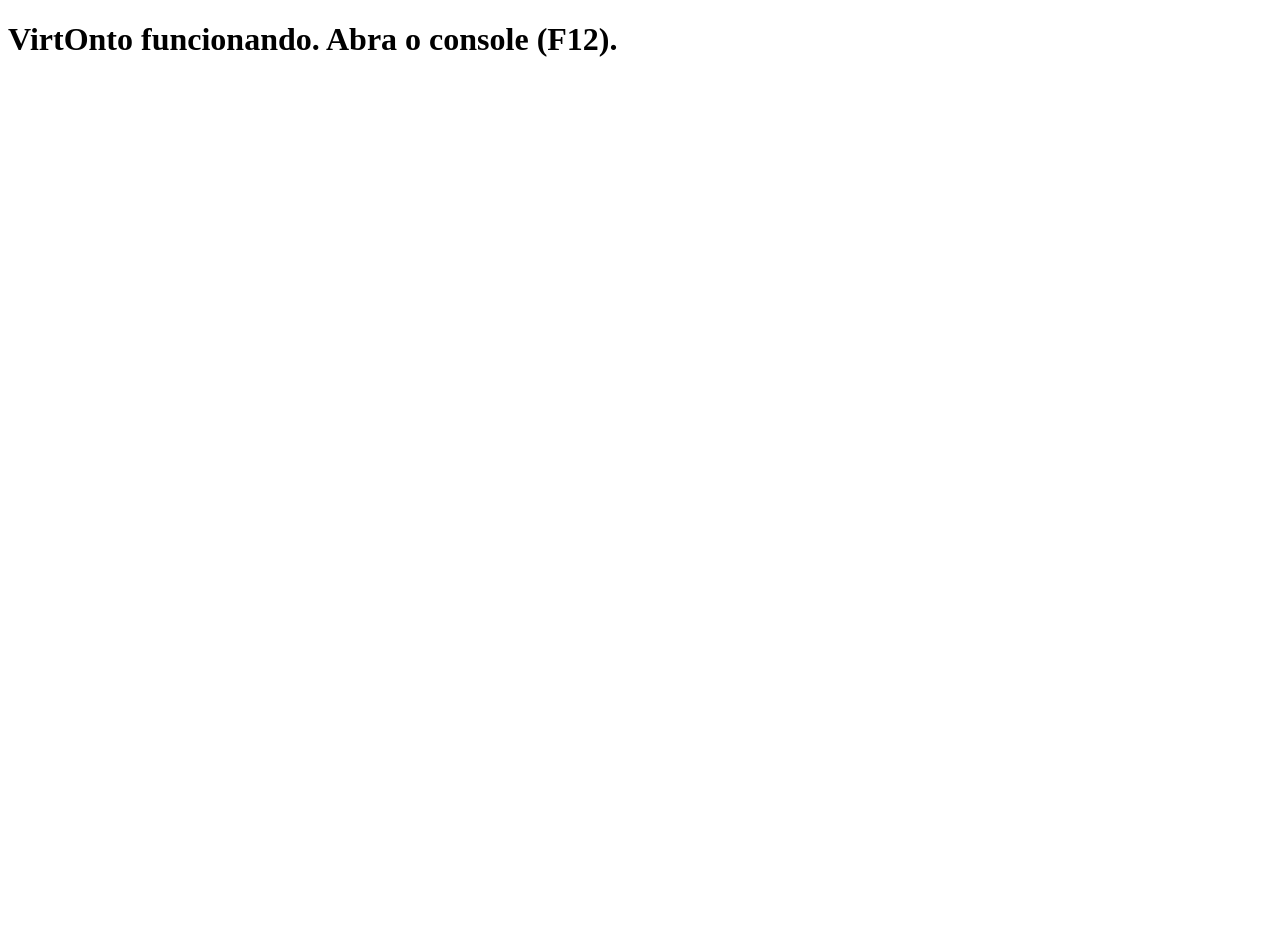
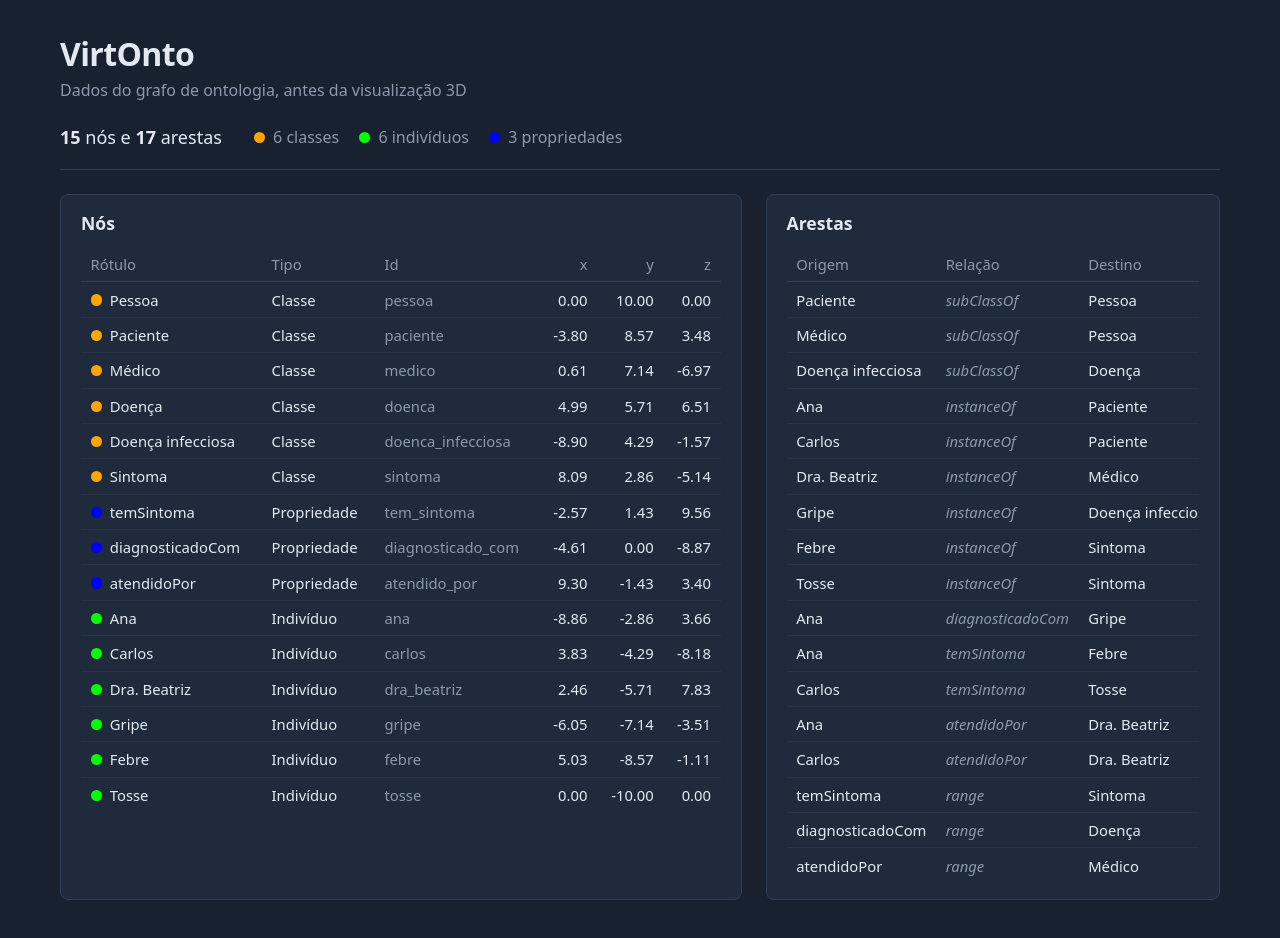
Before and after one commit to FabinhoFarias/VirtOnto, a React (Vite) app in the folder frontreact/: page / in a window 1280 px wide. Shown: the top 938 px of the page. Before the commit the page ends 800 px from the top, so only its background shows below. Built offline with nearby package versions, Linux system fonts and the light colour scheme.

Commit message:
feat(frontend): tela de inspeção do grafo com resumo e tabelas

```diff
--- a/frontreact/src/App.jsx
+++ b/frontreact/src/App.jsx
@@ -1,10 +1,47 @@
+import { useEffect, useState } from 'react';
 import { loadGraph } from './services/graphLoader.js';
+import GraphSummary from './components/GraphSummary.jsx';
+import NodeTable from './components/NodeTable.jsx';
+import EdgeTable from './components/EdgeTable.jsx';
 
-// Teste provisório: carrega o grafo e mostra o resultado no console (F12).
-loadGraph('/data/sample-graph.json')
-  .then((graph) => console.log('Grafo carregado:', graph))
-  .catch((error) => console.error('Erro:', error.message));
+// import.meta.env.BASE_URL garante que o caminho funcione também depois do deploy.
+const SAMPLE_GRAPH_URL = `${import.meta.env.BASE_URL}data/sample-graph.json`;
 
 export default function App() {
-  return <h1>VirtOnto funcionando. Abra o console (F12).</h1>;
+  // Três estados possíveis da tela: carregando, erro, ou com o grafo pronto.
+  const [graph, setGraph] = useState(null);
+  const [error, setError] = useState(null);
+
+  // Roda uma vez quando o componente aparece na tela.
+  useEffect(() => {
+    loadGraph(SAMPLE_GRAPH_URL)
+      .then(setGraph)
+      .catch((err) => setError(err.message));
+  }, []);
+
+  return (
+    <div className="app">
+      <header className="app-header">
+        <h1>VirtOnto</h1>
+        <p className="subtitle">Dados do grafo de ontologia, antes da visualização 3D</p>
+      </header>
+
+      {error && (
+        <p className="status error" role="alert">
+          {error} Confira se o arquivo existe em public/data/.
+        </p>
+      )}
+      {!error && !graph && <p className="status">Carregando grafo…</p>}
+
+      {graph && (
+        <main>
+          <GraphSummary nodes={graph.nodes} edges={graph.edges} />
+          <div className="panels">
+            <NodeTable nodes={graph.nodes} />
+            <EdgeTable edges={graph.edges} nodesById={graph.nodesById} />
+          </div>
+        </main>
+      )}
+    </div>
+  );
 }
--- /dev/null
+++ b/frontreact/src/components/EdgeTable.jsx
@@ -0,0 +1,31 @@
+/** Tabela com as arestas no formato "origem — relação — destino". */
+export default function EdgeTable({ edges, nodesById }) {
+  // Usa o mapa para trocar o id pelo rótulo legível do nó.
+  const labelOf = (id) => nodesById.get(id)?.label ?? `${id} (não encontrado)`;
+
+  return (
+    <section className="panel">
+      <h2>Arestas</h2>
+      <div className="table-scroll">
+        <table>
+          <thead>
+            <tr>
+              <th scope="col">Origem</th>
+              <th scope="col">Relação</th>
+              <th scope="col">Destino</th>
+            </tr>
+          </thead>
+          <tbody>
+            {edges.map((edge) => (
+              <tr key={edge.id} className={edge.isBroken ? 'broken' : undefined}>
+                <td>{labelOf(edge.source)}</td>
+                <td className="relation">{edge.label}</td>
+                <td>{labelOf(edge.target)}</td>
+              </tr>
+            ))}
+          </tbody>
+        </table>
+      </div>
+    </section>
+  );
+}
--- /dev/null
+++ b/frontreact/src/components/GraphSummary.jsx
@@ -0,0 +1,32 @@
+import { NODE_TYPES } from '../constants/nodeTypes.js';
+
+/** Mostra quantos nós de cada tipo existem e quantas arestas o grafo tem. */
+export default function GraphSummary({ nodes, edges }) {
+  const countsByType = Object.entries(NODE_TYPES).map(([typeNumber, info]) => ({
+    ...info,
+    count: nodes.filter((node) => node.type === Number(typeNumber)).length,
+  }));
+  const brokenEdges = edges.filter((edge) => edge.isBroken).length;
+
+  return (
+    <section className="summary" aria-label="Resumo do grafo">
+      <p className="summary-total">
+        <strong>{nodes.length}</strong> nós e <strong>{edges.length}</strong> arestas
+      </p>
+      <ul className="summary-types">
+        {countsByType.map((type) => (
+          <li key={type.key}>
+            <span className="swatch" style={{ background: type.color }} aria-hidden="true" />
+            {type.count} {type.label.toLowerCase()}
+            {type.count === 1 ? '' : 's'}
+          </li>
+        ))}
+      </ul>
+      {brokenEdges > 0 && (
+        <p className="summary-warning">
+          {brokenEdges} aresta(s) apontam para nós que não existem no JSON.
+        </p>
+      )}
+    </section>
+  );
+}
--- /dev/null
+++ b/frontreact/src/components/NodeTable.jsx
@@ -0,0 +1,40 @@
+/** Formata um número com 2 casas decimais para mostrar as coordenadas. */
+const fmt = (value) => value.toFixed(2);
+
+/** Tabela com todos os nós: cor, rótulo, tipo, id e posição (x, y, z). */
+export default function NodeTable({ nodes }) {
+  return (
+    <section className="panel">
+      <h2>Nós</h2>
+      <div className="table-scroll">
+        <table>
+          <thead>
+            <tr>
+              <th scope="col">Rótulo</th>
+              <th scope="col">Tipo</th>
+              <th scope="col">Id</th>
+              <th scope="col" className="num">x</th>
+              <th scope="col" className="num">y</th>
+              <th scope="col" className="num">z</th>
+            </tr>
+          </thead>
+          <tbody>
+            {nodes.map((node) => (
+              <tr key={node.id}>
+                <td>
+                  <span className="swatch" style={{ background: node.color }} aria-hidden="true" />
+                  {node.label}
+                </td>
+                <td>{node.typeInfo.label}</td>
+                <td className="muted">{node.id}</td>
+                <td className="num">{fmt(node.position.x)}</td>
+                <td className="num">{fmt(node.position.y)}</td>
+                <td className="num">{fmt(node.position.z)}</td>
+              </tr>
+            ))}
+          </tbody>
+        </table>
+      </div>
+    </section>
+  );
+}
--- a/frontreact/src/styles.css
+++ b/frontreact/src/styles.css
@@ -0,0 +1,81 @@
+:root {
+  --bg: #17212f;
+  --surface: #1f2b3d;
+  --line: #2f3e55;
+  --text: #e4e9f1;
+  --muted: #8b99ae;
+  --warning: #f2b15a;
+  --error: #ff8a80;
+  font-family: system-ui, -apple-system, 'Segoe UI', Roboto, sans-serif;
+  color: var(--text);
+  background: var(--bg);
+}
+
+* { box-sizing: border-box; }
+body { margin: 0; }
+
+.app {
+  max-width: 1200px;
+  margin: 0 auto;
+  padding: 2rem 1.25rem 3rem;
+}
+
+.app-header h1 {
+  margin: 0;
+  font-size: 2rem;
+  font-weight: 700;
+  letter-spacing: -0.02em;
+}
+.subtitle { margin: 0.25rem 0 1.5rem; color: var(--muted); }
+
+.status { color: var(--muted); }
+.status.error { color: var(--error); }
+
+.summary {
+  display: flex;
+  flex-wrap: wrap;
+  align-items: center;
+  gap: 0.5rem 2rem;
+  padding-bottom: 1.25rem;
+  margin-bottom: 1.5rem;
+  border-bottom: 1px solid var(--line);
+}
+.summary-total { margin: 0; font-size: 1.125rem; }
+.summary-types { display: flex; flex-wrap: wrap; gap: 1.25rem; margin: 0; padding: 0; list-style: none; color: var(--muted); }
+.summary-warning { flex-basis: 100%; margin: 0; color: var(--warning); }
+
+.swatch {
+  display: inline-block;
+  width: 0.7rem;
+  height: 0.7rem;
+  margin-right: 0.5rem;
+  border-radius: 50%;
+}
+
+.panels {
+  display: grid;
+  grid-template-columns: 3fr 2fr;
+  gap: 1.5rem;
+}
+@media (max-width: 860px) {
+  .panels { grid-template-columns: 1fr; }
+}
+
+.panel {
+  background: var(--surface);
+  border: 1px solid var(--line);
+  border-radius: 8px;
+  padding: 1rem 1.25rem;
+  min-width: 0;
+}
+.panel h2 { margin: 0 0 0.75rem; font-size: 1.1rem; }
+
+.table-scroll { overflow-x: auto; }
+table { width: 100%; border-collapse: collapse; font-size: 0.925rem; }
+th, td { padding: 0.45rem 0.6rem; text-align: left; white-space: nowrap; }
+th { color: var(--muted); font-weight: 500; border-bottom: 1px solid var(--line); }
+tbody tr + tr td { border-top: 1px solid rgba(47, 62, 85, 0.5); }
+.num { text-align: right; font-variant-numeric: tabular-nums; }
+.muted { color: var(--muted); }
+.relation { color: var(--muted); font-style: italic; }
+tr.broken td { color: var(--warning); }
```
